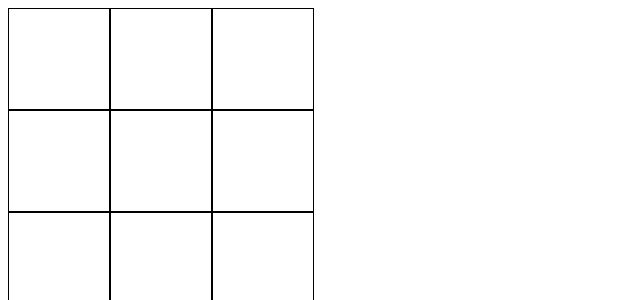
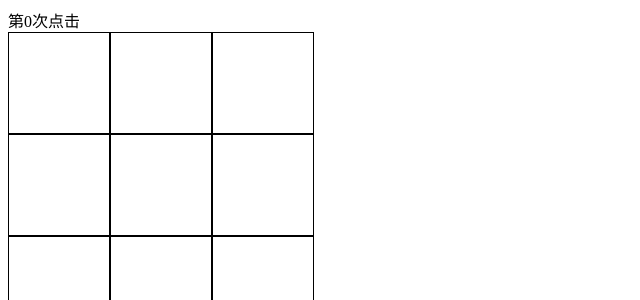
Before and after one commit to AlyciaHathaway/react-west-world, a React (Create React App) app: page / in a window 1280 px wide. Shown: the top 300 px of the page, without its empty margins (0-640 px from the left). Built offline with nearby package versions, Linux system fonts and the light colour scheme.

Commit message:
更新棋盘的渲染逻辑

```diff
--- a/src/index.js
+++ b/src/index.js
@@ -4,22 +4,36 @@ import './style.css'
 
 const Cell = function (props) {
     return (
-        <div className="cell">{props.text}</div>
+        <div className="cell" onClick={props.onClick}>{props.text}</div>
     )
 }
 
-const cells = [
-    [null, null, null],
-    [null, null, null],
-    [null, null, null]
-]
+const Chessboard = function () {
+    const [cells, setCells] = React.useState([
+        [null, null, null],
+        [null, null, null],
+        [null, null, null]
+    ])
+    const [n, setN] = React.useState(0)
+    const tell = () => {
 
-const Chessboard = function () {
+    }
+    const onClickCell = (row, col) => {
+        // 点击次数
+        setN(n + 1)
+        // 改变 cells
+        const copy = JSON.parse(JSON.stringify(cells))
+        copy[row][col] = n % 2 === 0 ? 'x' : 'o'
+        setCells(copy)
+        // 判断谁赢
+        tell()
+    }
     return (
         <div>
-            {cells.map(items => <div className="row">
-                {items.map(item => <div className="col">
-                    <Cell text={item} />
+            <div>第{n}次点击</div>
+            {cells.map((items, row) => <div className="row">
+                {items.map((item, col) => <div className="col">
+                    <Cell text={item} onClick={() => onClickCell(row, col)} />
                 </div>)}
             </div>)}
         </div>
```
